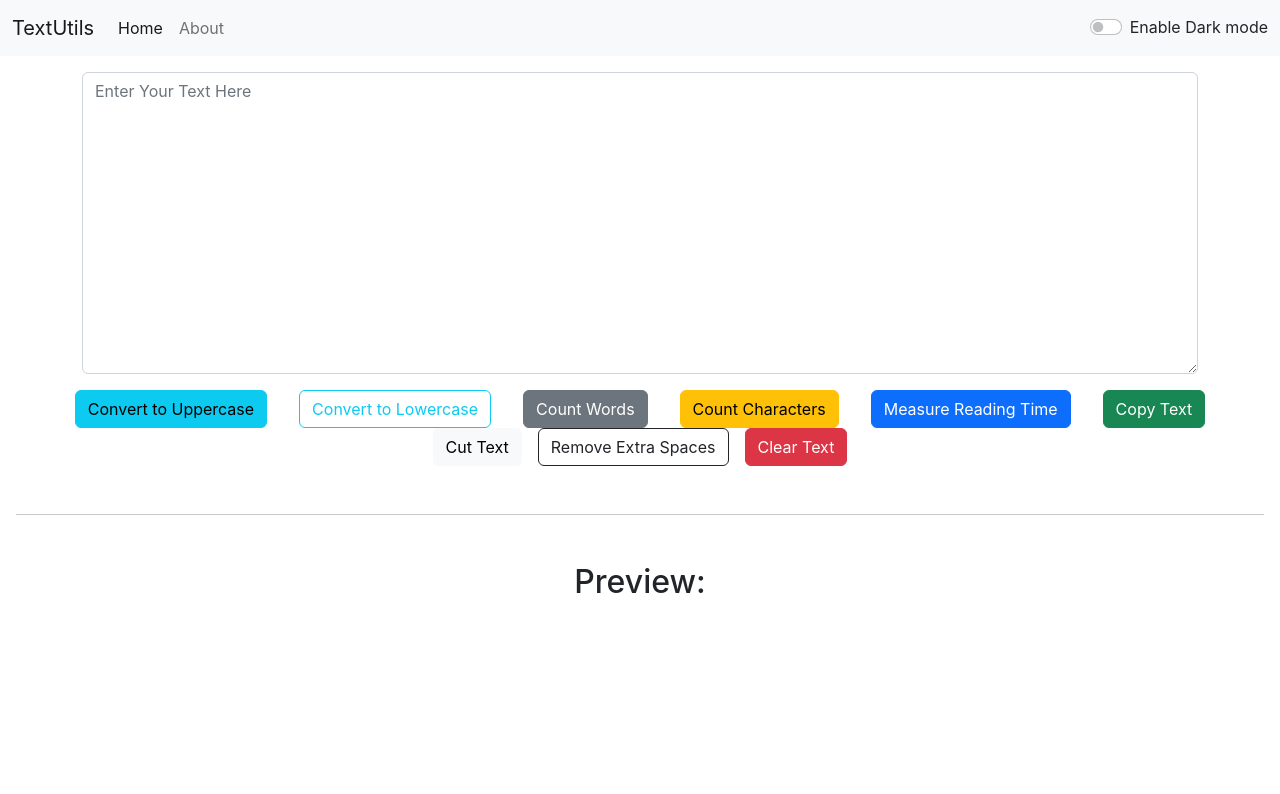
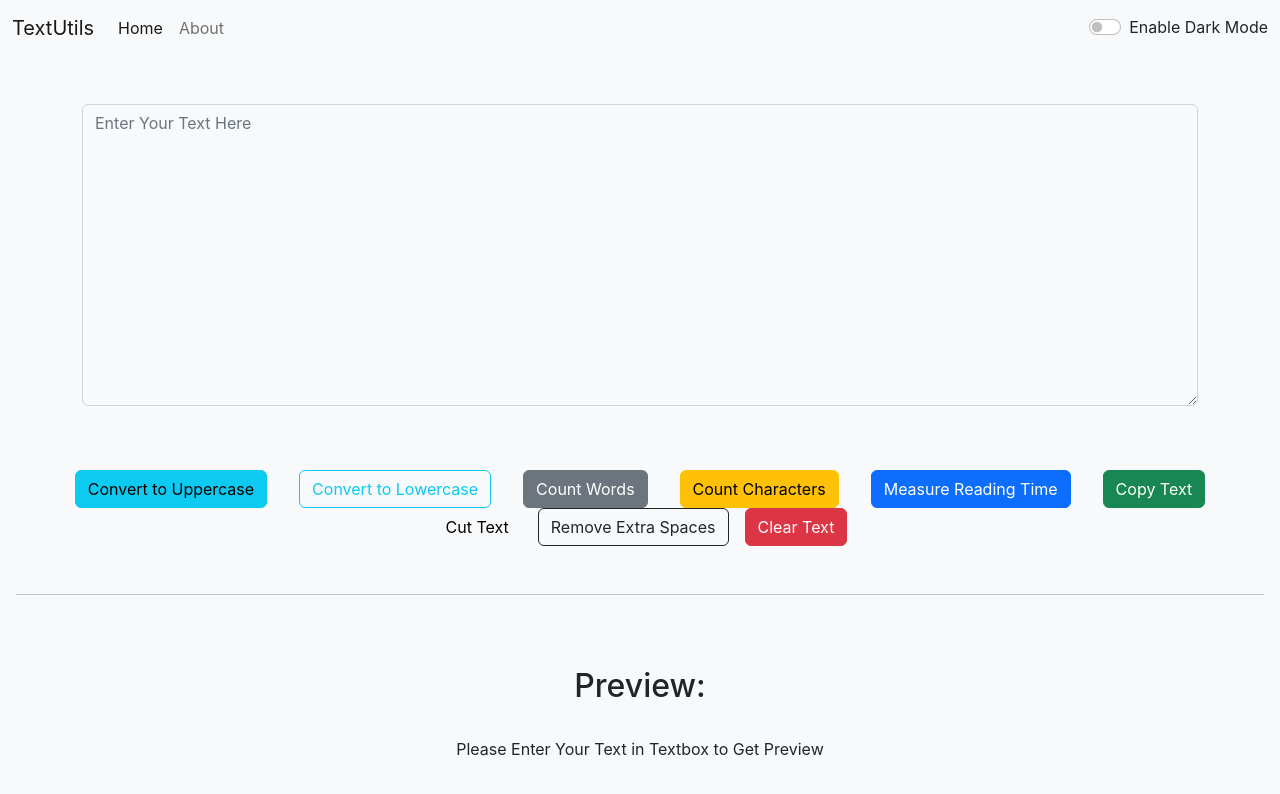
Before and after one commit to OmkarPatil50/textutils, a React (Create React App) app: page / in a window 1280 px wide. Shown: the top 794 px of the page. Built offline with nearby package versions, Linux system fonts and the light colour scheme.

Commit message:
updated textarea darkmode

```diff
--- a/src/App.js
+++ b/src/App.js
@@ -11,13 +11,15 @@ function App() {
 
 
 
-const modeHandler= ()=>{
-  if(mode==="light"){
-    setMode("dark")
-  }else{
-    setMode("light")
+  const modeHandler = () => {
+    if (mode === "light") {
+      setMode("dark")
+
+    } else {
+      setMode("light")
+
+    }
   }
-}
 
 
 
@@ -26,7 +28,7 @@ const modeHandler= ()=>{
   return (
     <div className="App">
       <Header title="TextUtils" mode={mode} modeHandler={modeHandler} />
-<TextArea />
+      <TextArea mode={mode} />
     </div>
   );
 }
--- a/src/Components/Header.js
+++ b/src/Components/Header.js
@@ -31,7 +31,7 @@ export default function Header(props) {
 
 <div className="form-check form-switch">
   <input className="form-check-input" onClick={props.modeHandler} type="checkbox" role="switch" id="flexSwitchCheckDefault"/>
-  <label className={`form-check-label text-${props.mode==="light"?"dark":"light"}`} htmlFor="flexSwitchCheckDefault">Enable Dark mode</label>
+  <label className={`form-check-label text-${props.mode==="light"?"dark":"light"}`} htmlFor="flexSwitchCheckDefault">Enable {props.mode==="light"?"Dark":"Light"} Mode</label>
 </div>
 
     </div>
--- a/src/Components/TextArea.js
+++ b/src/Components/TextArea.js
@@ -2,10 +2,10 @@ import React, { useState } from 'react';
 
 
 
-export default function TextArea() {
+export default function TextArea(props) {
 
     const [text, setText] = useState("");
-    const[result,setResult] = useState('')
+    const [result, setResult] = useState('')
 
     const upperCaseHandler = () => {
         const upperCaseText = text.toUpperCase();
@@ -22,52 +22,52 @@ export default function TextArea() {
         setText(event.target.value)
     }
 
-const wordCountHandler=()=>{
+    const wordCountHandler = () => {
         const wordsNumber = text.split(" ").length;
-    if(text){
+        if (text) {
             setResult("Number of words: " + wordsNumber)
 
-    }else{
+        } else {
             setResult("Number of words: 0")
         }
     }
 
-const characterCountHandler=()=>{
-    const charactersNUmber= text.length;
-    setResult("Number of Characters: "+ charactersNUmber)
+    const characterCountHandler = () => {
+        const charactersNUmber = text.length;
+        setResult("Number of Characters: " + charactersNUmber)
     }
 
-const readingTimeHandler=()=>{
+    const readingTimeHandler = () => {
         const readingTime = (text.split(" ").length * 0.008);
-    if(text){
+        if (text) {
             setResult("Reading Time Required is approximately " + readingTime + "min.")
 
-    }else{
-        setResult("Please enter text to analyse...!" )
+        } else {
+            setResult("Please enter text to analyse...!")
         }
     }
 
-const copyTextHandler=()=>{
+    const copyTextHandler = () => {
         var copiedText = document.getElementById("exampleFormControlTextarea1")
         navigator.clipboard.writeText(copiedText.value)
 
     }
 
-const cutTextHandler  = ()=>{
+    const cutTextHandler = () => {
         let copiedText = document.getElementById("exampleFormControlTextarea1")
         navigator.clipboard.writeText(copiedText.value)
         setText("")
     }
 
 
-const removeExtraSpaceHandler=()=>{
+    const removeExtraSpaceHandler = () => {
         let newText = text.split(/[ ]+/)
         setText(newText.join(" "))
 
     }
 
 
-const clearTextHandler =()=>{
+    const clearTextHandler = () => {
         setResult("")
         setText("")
     }
@@ -77,11 +77,12 @@ const clearTextHandler =()=>{
 
     return (
         <>
+            <div className={`bg-${props.mode==="light"?"light":"dark"}`}>
 
-            <div className='container my-3'>
-                <div className="form-floating my-3">
+                <div className='container '>
+                    <div className="form-floating py-5">
                         <div className="mb-3">
-                        <textarea className="form-control" required value={text} onChange={onChangeHandler} id="exampleFormControlTextarea1" rows="12" placeholder='Enter Your Text Here'></textarea>
+                            <textarea className={`form-control bg-${props.mode==="light"?"light":"dark"} text-${props.mode==="dark"?"light":"dark"}`} required value={text} onChange={onChangeHandler} id="exampleFormControlTextarea1" rows="12" placeholder='Enter Your Text Here'></textarea>
                         </div>
 
                     </div>
@@ -96,7 +97,7 @@ const clearTextHandler =()=>{
                 <button type="button" className="btn btn-primary mx-3" onClick={readingTimeHandler}>Measure Reading Time</button>
                 <button type="button" className="btn btn-success mx-3" onClick={copyTextHandler}>Copy Text</button>
                 <button type="button" className="btn btn-light mx-3" onClick={cutTextHandler}>Cut Text</button>
-            <button type="button" className="btn btn-outline-dark" onClick={removeExtraSpaceHandler}>Remove Extra Spaces</button>
+                <button type="button" className={`btn btn-${props.mode==="light"?"outline-dark":"outline-light"}`} onClick={removeExtraSpaceHandler}>Remove Extra Spaces</button>
                 <button type="button" className="btn btn-danger mx-3" onClick={clearTextHandler}>Clear Text</button>
 
 
@@ -108,9 +109,13 @@ const clearTextHandler =()=>{
                 <hr className='my-5 mx-3' />
 
                 <div className="container my-3">
-                <h2 className="my-4">Preview:</h2>
-                <p>{text}</p>
+                    <h2 className={`text-${props.mode==="dark"?"light":"dark"} py-4`}>Preview:</h2>
+                    <p className={`text-${props.mode==="dark"?"light":"dark"} pb-5 `}>{text.length>0?text:"Please Enter Your Text in Textbox to Get Preview"}</p>
                 </div>
+
+            </div>
+
+
 
         </>
     )
```
Lines whose indentation alone changed are shown as unchanged.
